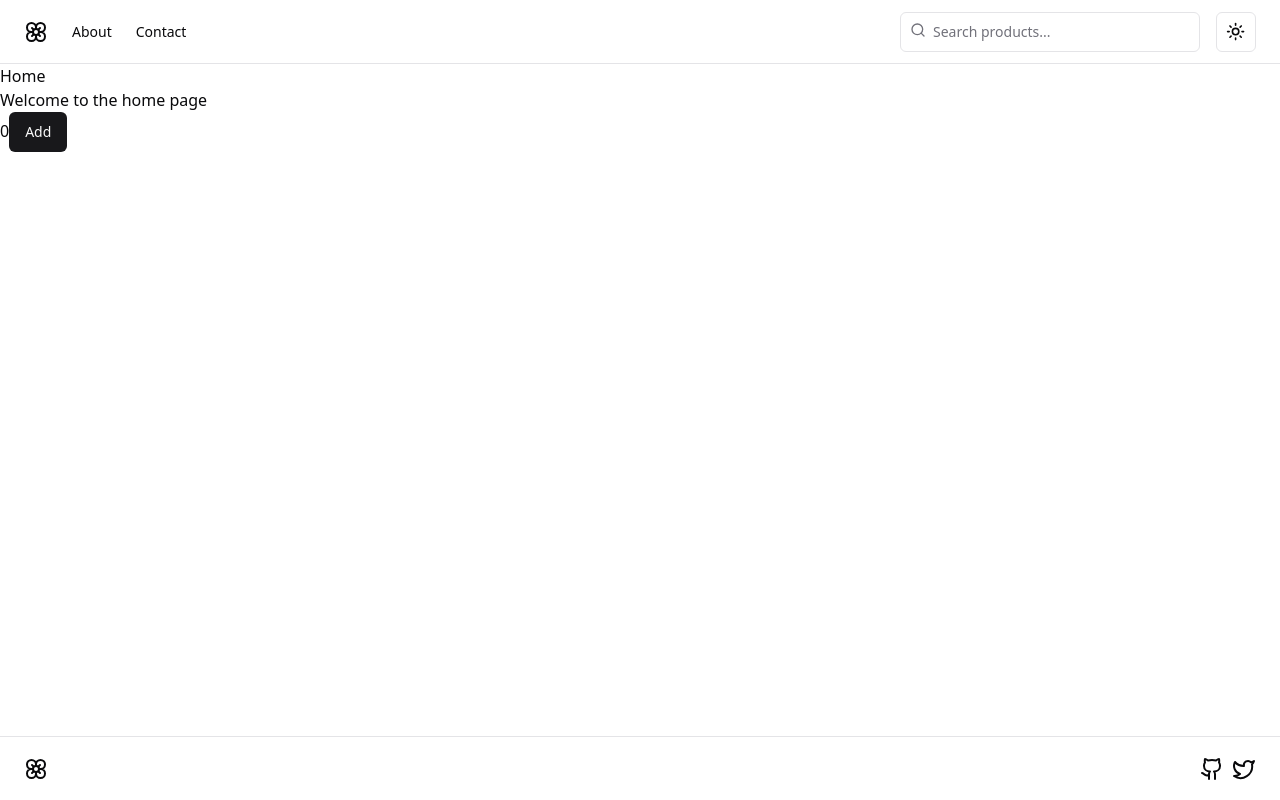
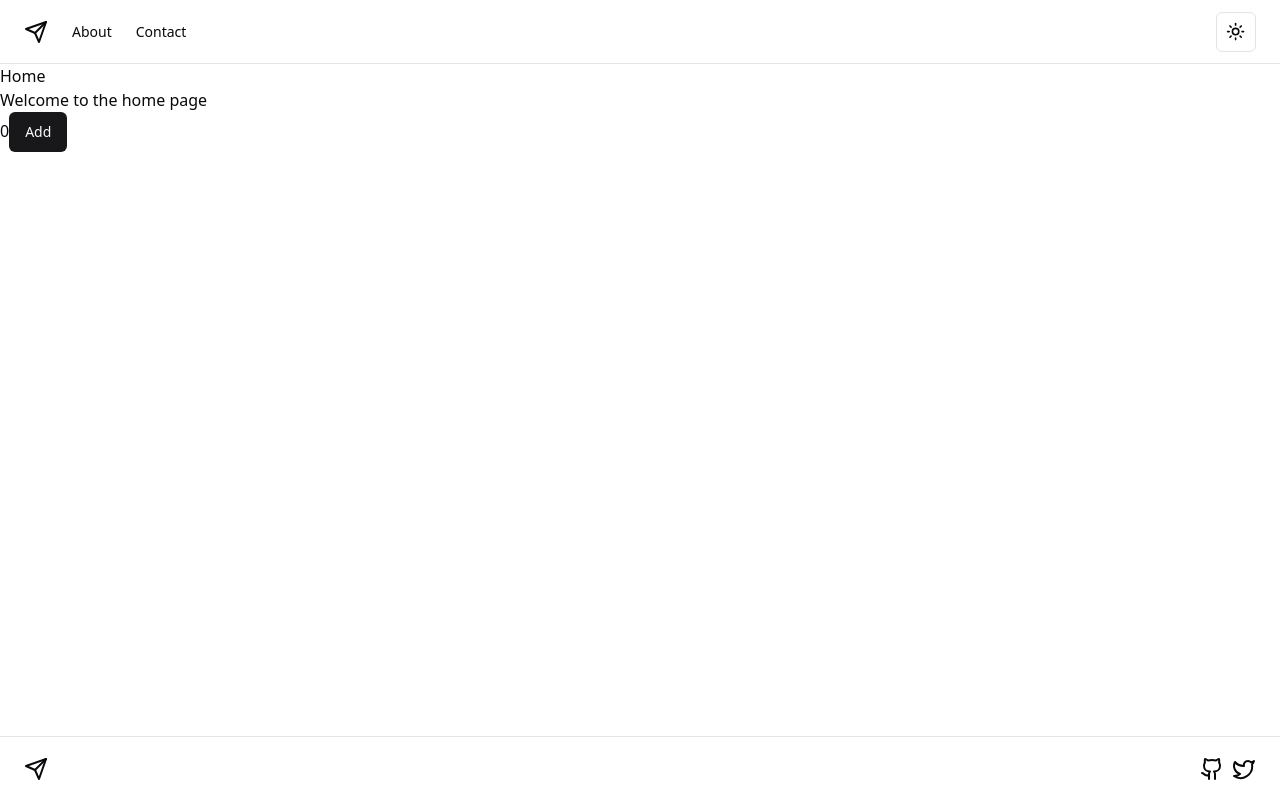
Before and after one commit to moonlitgarage/moonlitgarage.com, a React (Vite) app: page / in a window 1280 px wide. Built offline with nearby package versions, Linux system fonts and the light colour scheme.

Commit message:
change defaults to be specific to koerolabs

```diff
--- a/index.html
+++ b/index.html
@@ -4,8 +4,8 @@
     <meta charset="UTF-8" />
     <link rel="icon" type="image/svg+xml" href="/public/logo.png" />
     <meta name="viewport" content="width=device-width, initial-scale=1.0" />
-    <script defer data-domain="template.akxcix.com" src="https://plausible.io/js/script.js"></script>
-    <title>Template</title>
+    <script defer data-domain="koerolabs.com" src="https://plausible.io/js/script.js"></script>
+    <title>Koero Labs</title>
   </head>
   <body>
     <div id="root"></div>
--- a/src/components/footer.tsx
+++ b/src/components/footer.tsx
@@ -1,4 +1,4 @@
-import { Flower, Github, Twitter } from "lucide-react";
+import { Github, Send, Twitter } from "lucide-react";
 import { Link } from "react-router-dom";
 
 export default function Footer() {
@@ -7,20 +7,20 @@ export default function Footer() {
             <footer className="sticky flex h-16 items-center gap-4 border-t bg-background px-4 md:px-6">
             <nav className="hidden flex-col gap-6 text-lg font-medium md:flex md:flex-row md:items-center md:gap-5 md:text-sm lg:gap-6">
                     <Link to="/" className="flex items-center gap-2 text-lg font-semibold md:text-base">
-                        <Flower className="h-6 w-6" />
-                        <span className="sr-only">Acme Inc</span>
+                        <Send className="h-6 w-6" />
+                        <span className="sr-only">Koero Labs</span>
                     </Link>
                 </nav>
                 <div className="flex w-full items-center gap-4 md:ml-auto md:gap-2 lg:gap-4">
                     <div className="ml-auto flex-1 sm:flex-initial">
                         <div className="flex items-center gap-2 text-lg font-semibold md:text-base">
-                            <Link to="https://github.com/akxcix" className="flex items-center gap-2 text-lg font-semibold md:text-base">
+                            <Link to="https://github.com/koerolabs" className="flex items-center gap-2 text-lg font-semibold md:text-base">
                                 <Github className="h-6 w-6" />
-                                <span className="sr-only">github/akxcix</span>
+                                <span className="sr-only">github/koerolabs</span>
                             </Link>
-                            <Link to="https://twitter.com/ak_xcix" className="flex items-center gap-2 text-lg font-semibold md:text-base">
+                            <Link to="https://twitter.com/koerolabs" className="flex items-center gap-2 text-lg font-semibold md:text-base">
                                 <Twitter className="h-6 w-6" />
-                                <span className="sr-only">twitter/ak_xcix</span>
+                                <span className="sr-only">twitter/koerolabs</span>
                             </Link>
                         </div>
                     </div>
--- a/src/components/navbar.tsx
+++ b/src/components/navbar.tsx
@@ -1,6 +1,5 @@
-import { Flower, Search } from "lucide-react";
+import { Send } from "lucide-react";
 import { Link } from "react-router-dom";
-import { Input } from "@/components/ui/input";
 import { ModeToggle } from "@/components/mode-toggle";
 
 const headerLinks = [
@@ -20,13 +19,16 @@ export default function Navbar() {
             <header className="sticky top-0 flex h-16 items-center gap-4 border-b bg-background px-4 md:px-6">
                 <nav className="hidden flex-col gap-6 text-lg font-medium md:flex md:flex-row md:items-center md:gap-5 md:text-sm lg:gap-6">
                     <Link to="/" className="flex items-center gap-2 text-lg font-semibold md:text-base">
-                        <Flower className="h-6 w-6" />
-                        <span className="sr-only">Acme Inc</span>
+                        <Send className="h-6 w-6" />
+                        <span className="sr-only">Koero Labss</span>
                     </Link>
                     {headerLinks.map((link) => (<Link to={link.link}>{link.name}</Link>))}
                 </nav>
                 <div className="flex w-full items-center gap-4 md:ml-auto md:gap-2 lg:gap-4">
-                    <form className="ml-auto flex-1 sm:flex-initial">
+                    <div className="ml-auto flex-1 sm:flex-initial">
+
+                    </div>
+                    {/* <form className="ml-auto flex-1 sm:flex-initial">
                         <div className="relative">
                             <Search className="absolute left-2.5 top-2.5 h-4 w-4 text-muted-foreground" />
                             <Input
@@ -35,7 +37,7 @@ export default function Navbar() {
                                 className="pl-8 sm:w-[300px] md:w-[200px] lg:w-[300px]"
                             />
                         </div>
-                    </form>
+                    </form> */}
                     <ModeToggle />
                 </div>
             </header>
```
Also changed, not shown: public/logo.png.
